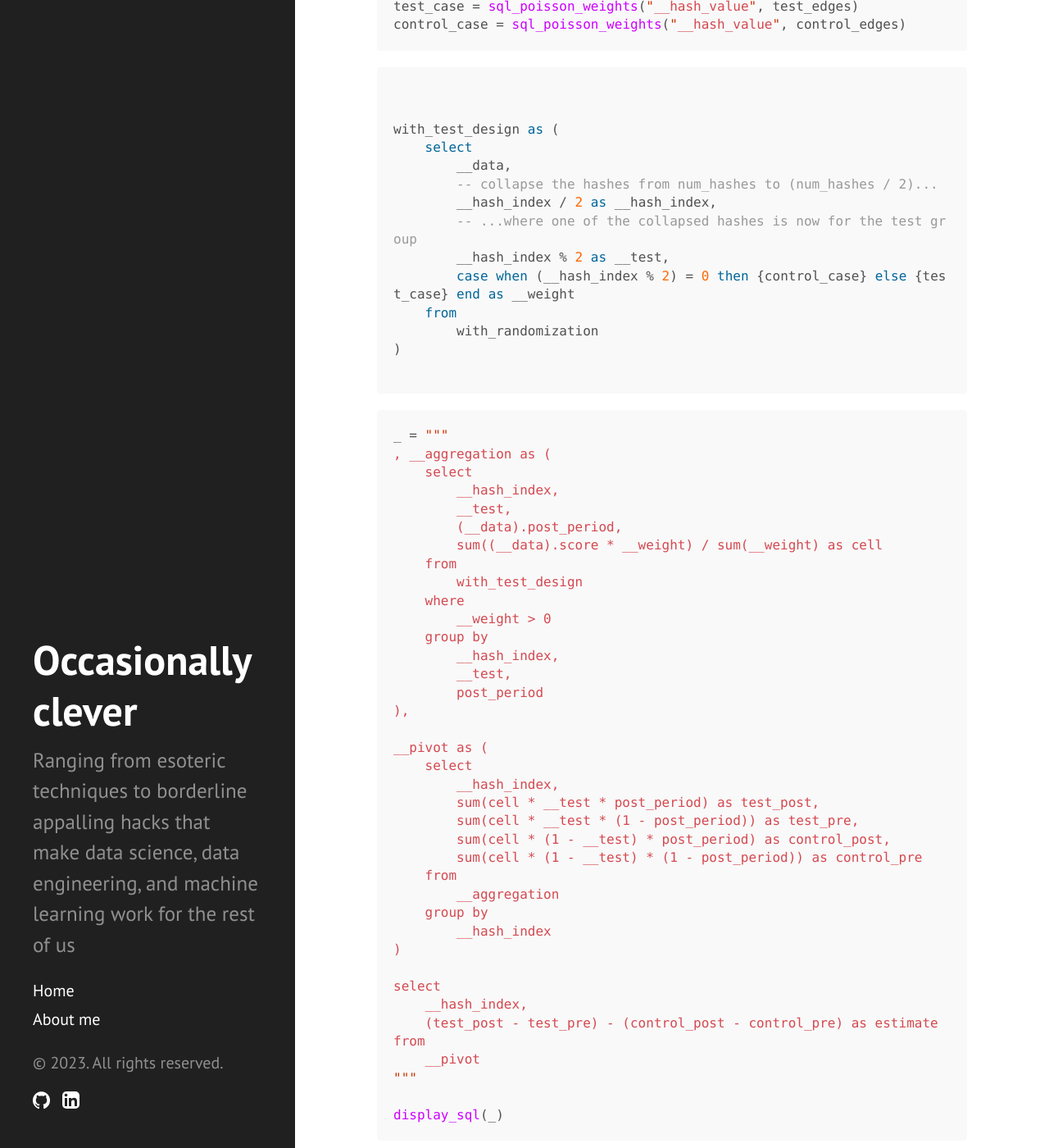
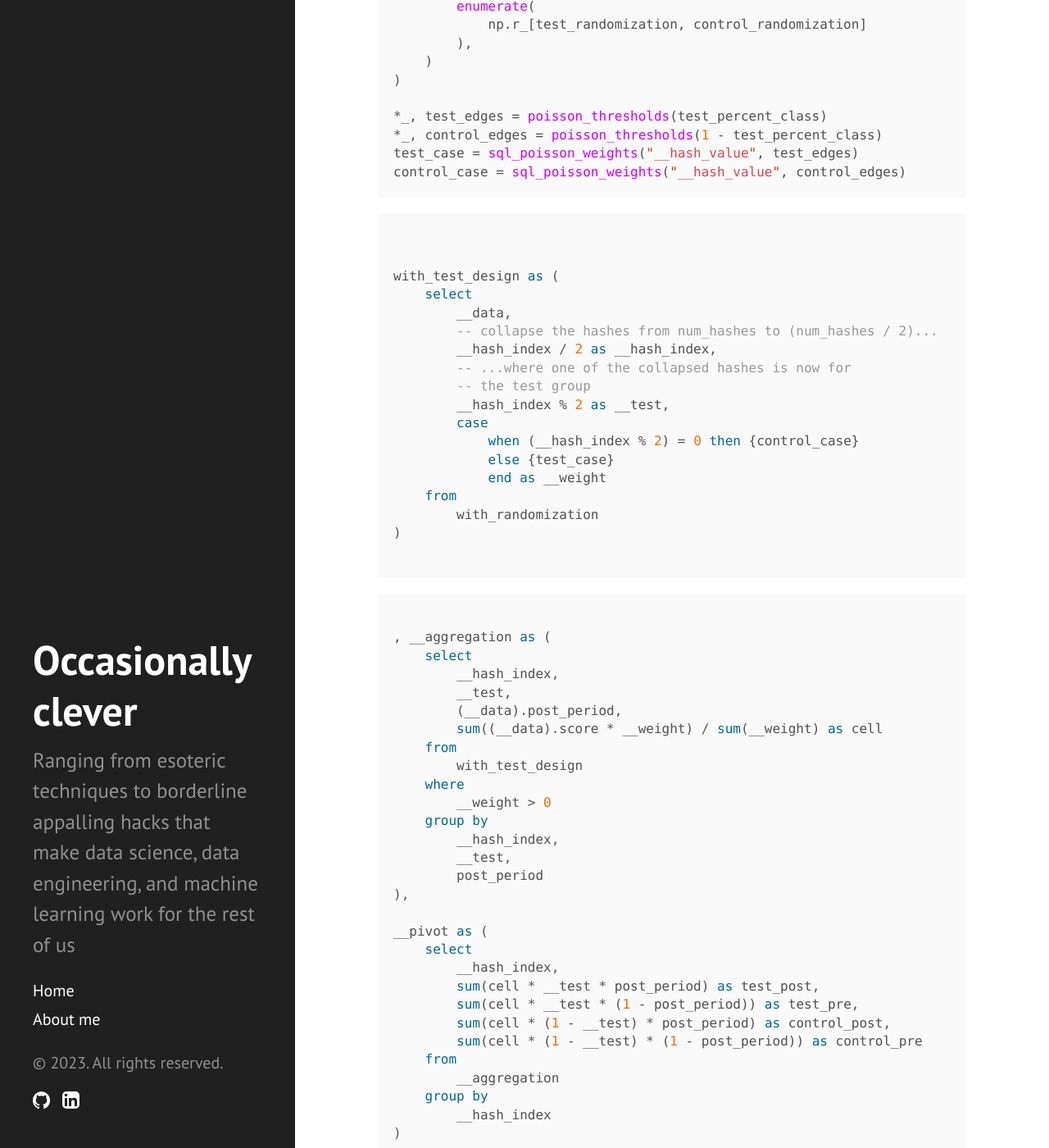
Before and after one commit to patrick-nicholson/patrick-nicholson.github.io, a Jekyll site: the page built from _posts/2023-02-20-universal-bootstrap.md, in a window 1280 px wide and 1400 px high, scrolled down 23063 px. Shown: the whole window at 82% size. Built offline with Jekyll 4.4.1, drawn with Linux system fonts in a browser that asks for light colours; Markdown is read by kramdown in place of the engine named in the settings; some of the changed text lies outside the part shown.

Commit message:
format finalized

````diff
--- a/_posts/2023-02-20-universal-bootstrap.md
+++ b/_posts/2023-02-20-universal-bootstrap.md
@@ -4,7 +4,6 @@ author: patrick-nicholson
 title: "Universal bootstrap: a superpower"
 excerpt: "Bootstrapping is a commonly used in computational statistics and machine learning for uncertainty quantification, hypothesis testing, and ensembling. By combining universal sampling with Poisson bootstrap, I show how the universal bootstrap unlocks incredibly sophisticated analysis at any scale in any tool."
 ---
-
 
 > _Look on my computational methods, ye theorists, and despair_
 
@@ -69,7 +68,9 @@ In [my earlier post](https://patrick-nicholson.github.io/2023/02/13/universal-sa
 
 ```python
 def poisson_thresholds(lam, tol=None):
-    """Threshold values (32-bit integers) for Poisson inverse transformation"""
+    """Threshold values (32-bit integers) for Poisson inverse
+    transformation
+    """
 
     tol = tol or 1e-6
     pois = stats.poisson(lam)
@@ -92,7 +93,9 @@ def poisson_thresholds(lam, tol=None):
 
 
 def inverse_transform_search(thresholds, hash_values):
-    """Inverse transform search with correction to thin out tails when there are duplicated thresholds"""
+    """Inverse transform search with correction to thin out tails
+     when there are duplicated thresholds
+    """
     left = np.searchsorted(thresholds, hash_values, side="left")
     right = np.searchsorted(
         thresholds, hash_values, side="right"
@@ -328,7 +331,8 @@ fig, ax = plt.subplots()
 ax.hist(repeated_estimates)
 ax.axvline(iris["sepal_length"].mean(), c="red")
 ax.set_title(
-    "Universal bootstrap distribution of a sample statistic by repetition"
+    "Universal bootstrap distribution of a sample statistic by"
+    " repetition"
 );
 ```
 
@@ -355,8 +359,9 @@ Postgres does not have a fast, non-cryptographic hash function by default. There
 -- apply md5 as the hash function
 __md5_applied as (
     select
-        -- packs all input columns into a single column
-        -- i find this more convenient that trying select all but a few columns
+        -- packs all input columns into a single column. i find
+        -- this more convenient that trying select all but a few
+        -- columns
         row({table}.*)::{table} as __data,
         md5({column}::text) as __md5
     from
@@ -365,7 +370,11 @@ __md5_applied as (
 
 -- turn the md5 into a 128 bitarray
 __md5_bits as (
-    select __data, ('x' || __md5)::bit(128) as __bits from __md5_applied
+    select
+        __data,
+        ('x' || __md5)::bit(128) as __bits
+    from
+        __md5_applied
 ),
 
 -- get four 32-bit segments as 32-bit integers
@@ -613,7 +622,11 @@ Randomization is similar to what I showed in Python, but requires handling integ
 
 -- random values
 randomization as (
-    select x.* from ( values {values} ) as x(__random_index, __random_value)
+    select
+        x.*
+    from (
+        values {values}
+    ) as x(__random_index, __random_value)
 ),
 
 -- randomize
@@ -626,8 +639,9 @@ with_randomization as (
     select
         __data,
         (__random_index << 2) | __hash_index as __hash_index,
-        ((((__hash_value::bigint * __random_value) % 4294967295) + 4294967295)
-              % 4294967295)::bit(32)::int as __hash_value
+        ((((__hash_value::bigint * __random_value) % 4294967295)
+            + 4294967295) % 4294967295)::bit(32)::int
+            as __hash_value
     from
         with_hash_rows,
         randomization
@@ -880,7 +894,8 @@ At this point, we have the data we need to estimate the bootstrap distribution.
 ```python
 _ = """
     select
-        sum((__data).sepal_length * __weight) / sum(__weight) as estimate
+        sum((__data).sepal_length * __weight) / sum(__weight)
+            as estimate
     from
         with_poisson_weights
     group by
@@ -896,7 +911,8 @@ display_sql(_)
 ```sql
 
     select
-        sum((__data).sepal_length * __weight) / sum(__weight) as estimate
+        sum((__data).sepal_length * __weight) / sum(__weight)
+            as estimate
     from
         with_poisson_weights
     group by
@@ -1054,7 +1070,8 @@ fig, ax = plt.subplots()
 ax.hist(null_distribution)
 ax.axvline(actual, color="red", ls="--")
 ax.set_title(
-    "Universal boostrap test: null distribution vs. observed difference"
+    "Universal boostrap test: null distribution vs. observed"
+    " difference"
 );
 ```
 
@@ -1096,7 +1113,8 @@ true_effect_intervention = 0.05
 # - class_id: unique class identifier
 # - student_num: anonymous student number within class
 # - intervention_class: class received intervention (binary)
-# - post_period: score is for the second test (post intervention, if received)
+# - post_period: score is for the second test (post intervention,
+#                if received)
 # - score: standardized test score
 test_scores = pd.DataFrame(
     [
@@ -1292,7 +1310,8 @@ ax.axvline(
     ls="--",
 )
 ax.set_title(
-    "Clustered universal boostrap: null distribution vs. point estimate"
+    "Clustered universal boostrap: null distribution vs. point"
+    " estimate"
 );
 ```
 
@@ -1338,60 +1357,18 @@ with_test_design as (
         __data,
         -- collapse the hashes from num_hashes to (num_hashes / 2)...
         __hash_index / 2 as __hash_index,
-        -- ...where one of the collapsed hashes is now for the test group
+        -- ...where one of the collapsed hashes is now for
+        -- the test group
         __hash_index % 2 as __test,
-        case when (__hash_index % 2) = 0 then {control_case} else {test_case} end as __weight
+        case
+            when (__hash_index % 2) = 0 then {control_case}
+            else {test_case}
+            end as __weight
     from
         with_randomization
 )
 
 ```
-
-
-
-
-```python
-_ = """
-, __aggregation as (
-    select
-        __hash_index,
-        __test,
-        (__data).post_period,
-        sum((__data).score * __weight) / sum(__weight) as cell
-    from
-        with_test_design
-    where
-        __weight > 0
-    group by
-        __hash_index,
-        __test,
-        post_period
-),
-
-__pivot as (
-    select
-        __hash_index,
-        sum(cell * __test * post_period) as test_post,
-        sum(cell * __test * (1 - post_period)) as test_pre,
-        sum(cell * (1 - __test) * post_period) as control_post,
-        sum(cell * (1 - __test) * (1 - post_period)) as control_pre
-    from
-        __aggregation
-    group by
-        __hash_index
-)
-
-select
-    __hash_index,
-    (test_post - test_pre) - (control_post - control_pre) as estimate
-from
-    __pivot
-"""
-
-display_sql(_)
-```
-
-
 
 
 ```sql
````
Also changed, not shown: notebooks/sampling/TODO.md (+0 -1 lines), 2 other files.
